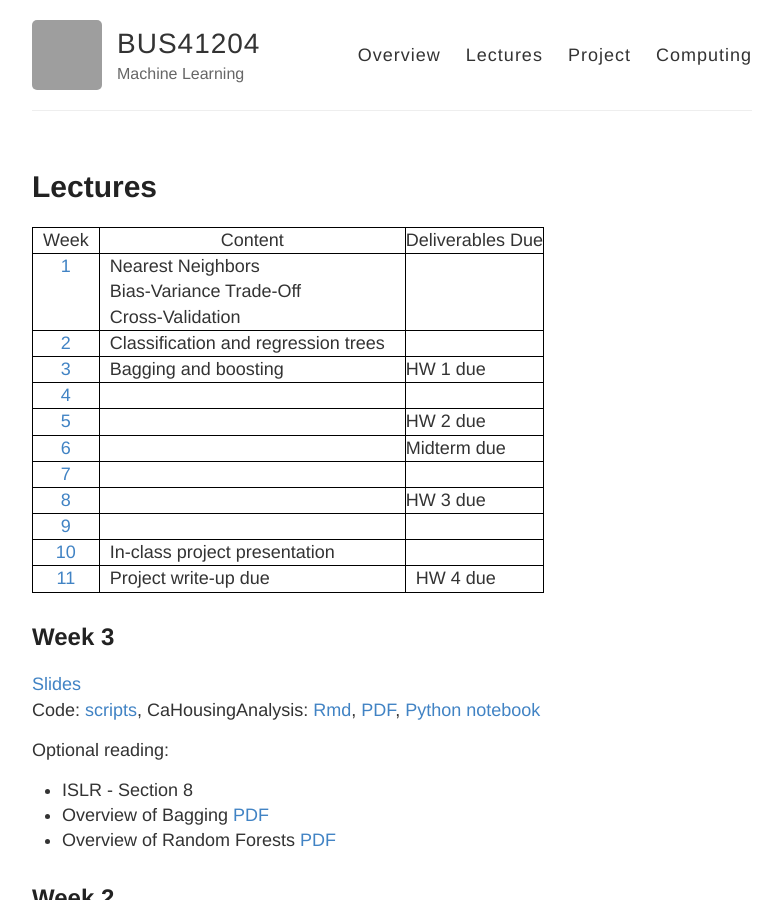
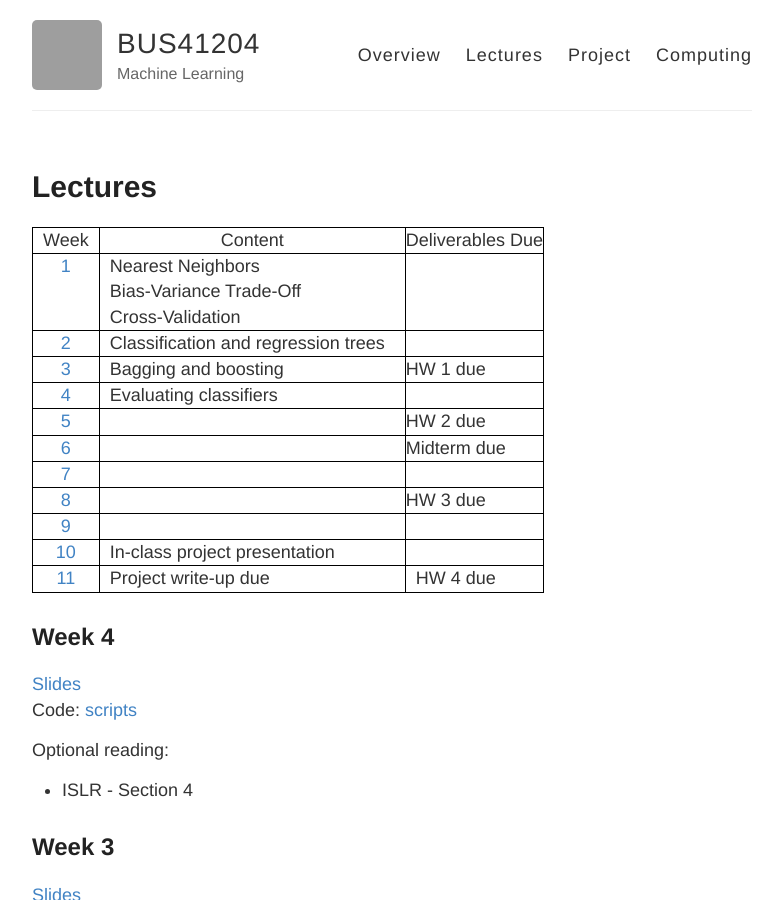
Before and after one commit to ChicagoBoothML/ML2016, a Jekyll site: the page built from lectures.md, in a window 1280 px wide and 900 px high. Shown: the whole window, without its empty margins (248-1029 px from the left). Built offline with Jekyll 4.4.1, drawn with Linux system fonts in a browser that asks for light colours; grey boxes are pictures that could not be loaded.

Commit message:
Update lectures.md

```diff
--- a/lectures.md
+++ b/lectures.md
@@ -10,7 +10,7 @@ permalink: /lectures/
 | [1](#week-1)   | &nbsp;&nbsp;Nearest Neighbors <br>&nbsp;&nbsp;Bias-Variance Trade-Off <br> &nbsp;&nbsp;Cross-Validation   |                   |
 | [2](#week-2)   | &nbsp;&nbsp;Classification and regression trees&nbsp;&nbsp;&nbsp;&nbsp;      |                   |
 | [3](#week-3)   | &nbsp;&nbsp;Bagging and boosting&nbsp;&nbsp;&nbsp;&nbsp;       |  HW 1 due         |
-| [4]()          |                                                                |                   |
+| [4](#week-4)   | &nbsp;&nbsp;Evaluating classifiers&nbsp;&nbsp;&nbsp;&nbsp;     |                   |
 | [5]()          |                                                                |  HW 2 due         |
 | [6]()          |                                                                |  Midterm due      |
 | [7]()          |                                                                |                   |
@@ -19,6 +19,15 @@ permalink: /lectures/
 | [10]()         |  &nbsp;&nbsp;In-class project presentation                     |                            |
 | [11]()         |  &nbsp;&nbsp;Project write-up due                              | &nbsp;&nbsp;HW 4 due       |
 {: .mbtablestyle}
+
+## Week 4
+
+[Slides](https://piazza.com/class_profile/get_resource/ixiudyq1m7bj0/iyf8ppcgiok3cr)
+Code: [scripts](https://github.com/ChicagoBoothML/ML2016/tree/master/code/lec04)
+
+Optional reading:
+
+* ISLR - Section 4
 
 
 ## Week 3
```
